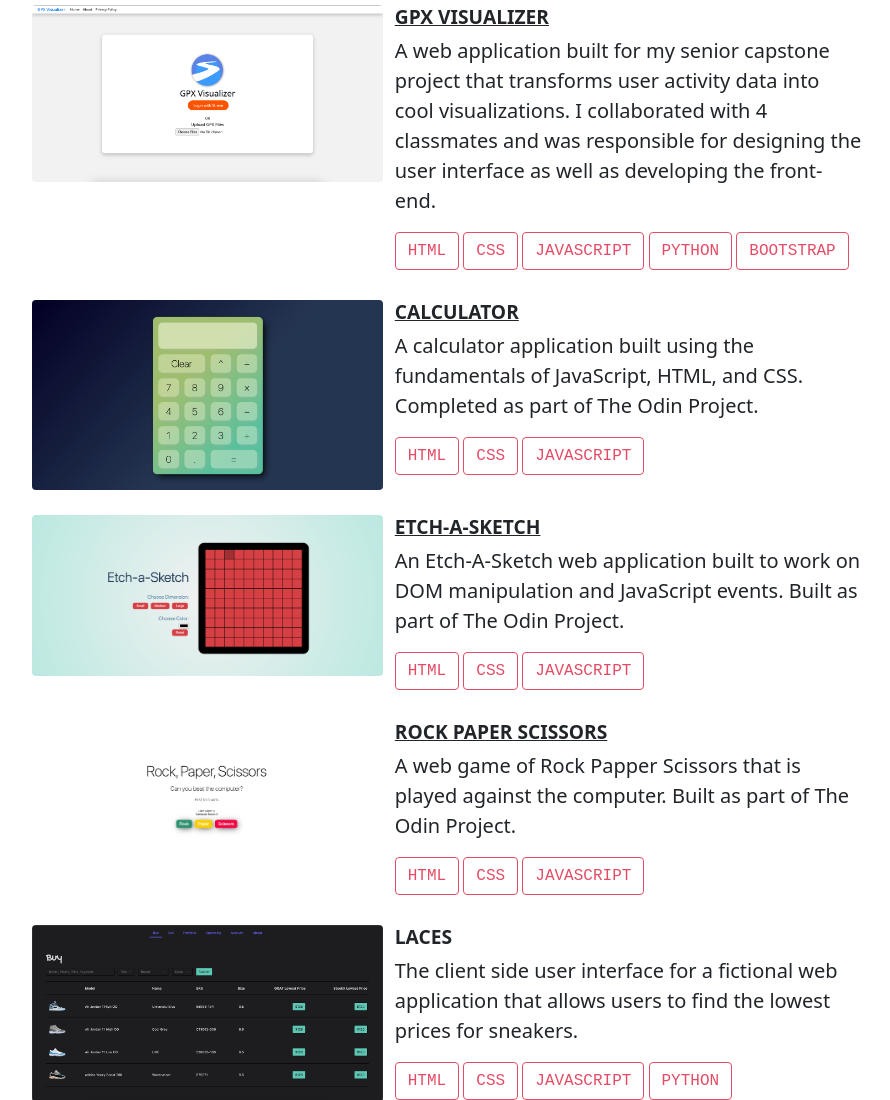
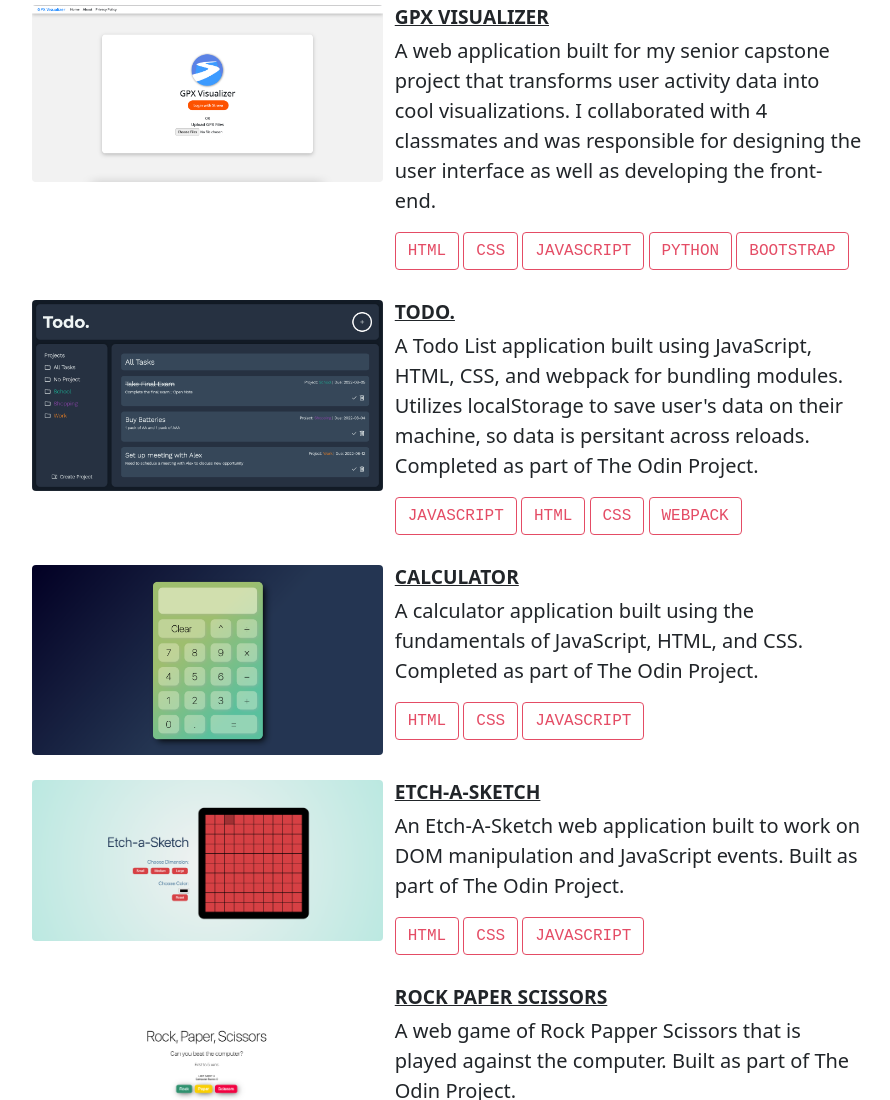
Before and after one commit to pfishe13/pfishe13.github.io, a plain HTML site: page index.html in a window 1280 px wide. Shown: the part 1715-2815 px from the top of the page, without its empty margins (187-1077 px from the left). Drawn offline with nearby package versions, Linux system fonts and the light colour scheme.

Commit message:
Added Todo List project

```diff
--- a/index.html
+++ b/index.html
@@ -131,6 +131,23 @@
                     <div class="project-container container">
                         <div class="row">
                           <div class="col-5 p-0 mobile-noshow">
+                            <img class="mx-auto d-block rounded scale-image" src="/images/todo-app.png" alt="Screenshot of Todo app">
+                          </div>
+                          <div class="col">
+                            <h3><a href="https://pfishe13.github.io/odin-todo/">TODO.</a></h3>
+                            <p>A Todo List application built using JavaScript, HTML, CSS, and webpack for bundling modules. Utilizes localStorage to save user's data on their machine, so data is persitant across reloads. Completed as part of The Odin Project.</p>
+                            <div class="btn btn-outline-primary project-button">JavaScript</div>
+                            <div class="btn btn-outline-primary project-button">HTML</div>
+                            <div class="btn btn-outline-primary project-button">CSS</div>
+                            <div class="btn btn-outline-primary project-button">Webpack</div>
+
+                          </div>
+                        </div>
+                    </div>
+                    <!-- SECOND PROJECT -->
+                    <div class="project-container container">
+                        <div class="row">
+                          <div class="col-5 p-0 mobile-noshow">
                             <img class="mx-auto d-block rounded scale-image" src="/images/calc.png" alt="Screenshot of Calculator app">
                           </div>
                           <div class="col">
```
Also changed, not shown: images/todo-app.png (added).
